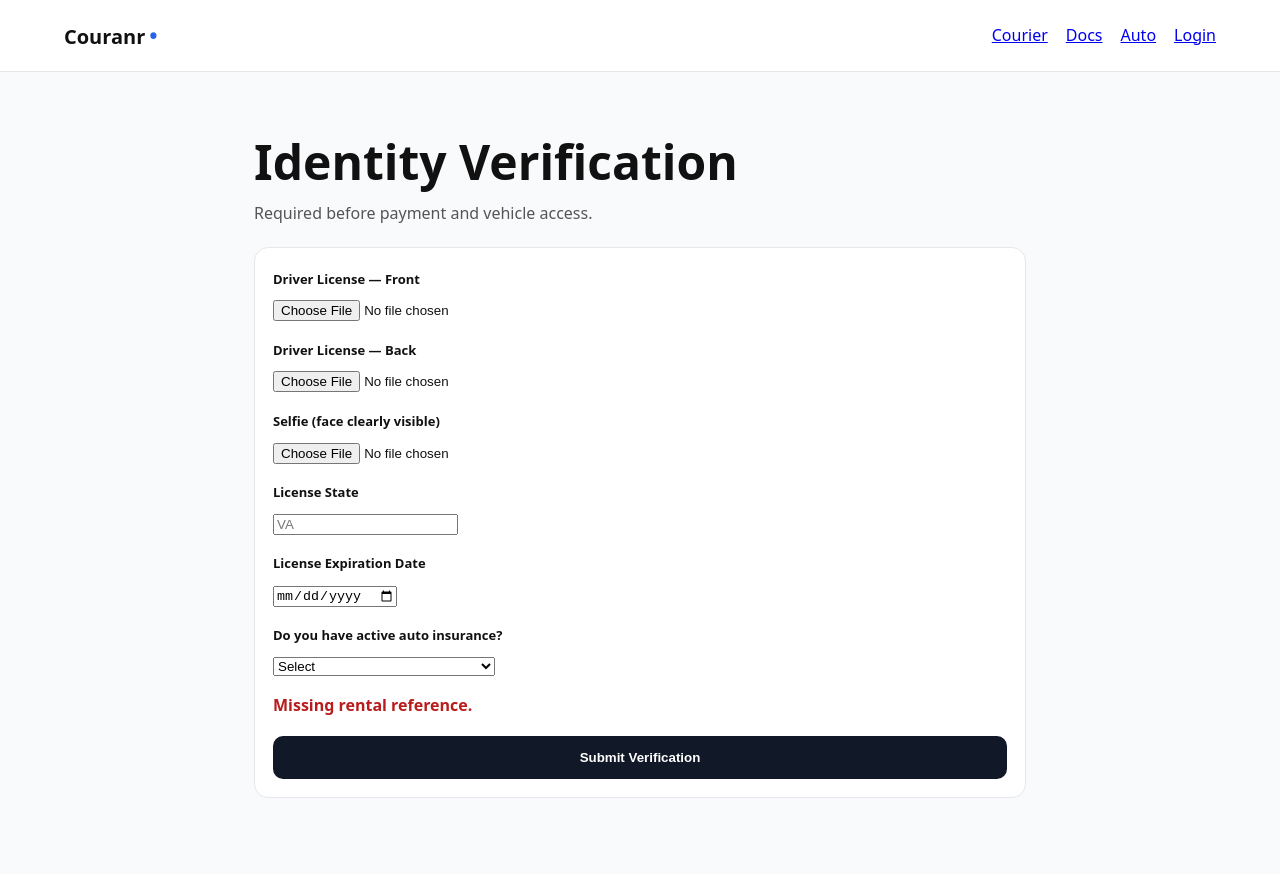
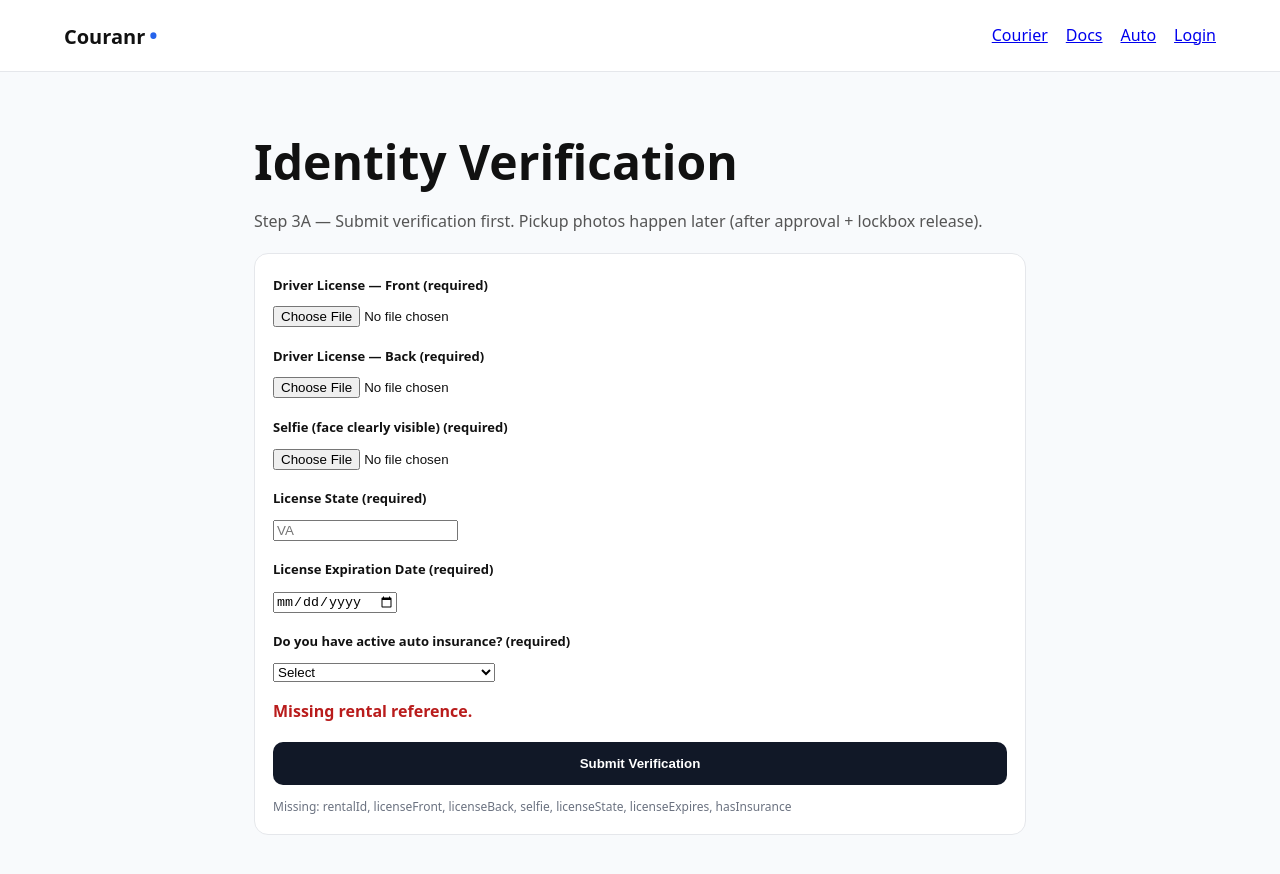
Before and after one commit to kkoly10/couranr-os, a Next.js app: page /auto/verify in a window 1280 px wide. Shown: the top 874 px of the page. Before the commit the page ends 850 px from the top, so only its background shows below. Built offline with nearby package versions, Linux system fonts and the light colour scheme; no server answers.

Commit message:
Update VerificationClient.tsx

```diff
--- a/app/auto/verify/VerificationClient.tsx
+++ b/app/auto/verify/VerificationClient.tsx
@@ -1,8 +1,10 @@
 "use client";
 
-import { useEffect, useState } from "react";
+import { useEffect, useMemo, useState } from "react";
 import { useRouter, useSearchParams } from "next/navigation";
 import { supabase } from "@/lib/supabaseClient";
+
+type Kind = "license_front" | "license_back" | "selfie";
 
 export default function VerificationClient() {
   const router = useRouter();
@@ -15,31 +17,76 @@ export default function VerificationClient() {
 
   const [licenseState, setLicenseState] = useState("");
   const [licenseExpires, setLicenseExpires] = useState("");
-  const [hasInsurance, setHasInsurance] = useState<string>("");
+  const [hasInsurance, setHasInsurance] = useState<string>(""); // "yes" | "no"
 
   const [busy, setBusy] = useState(false);
   const [error, setError] = useState<string | null>(null);
   const [success, setSuccess] = useState<string | null>(null);
+  const [progress, setProgress] = useState<string>("");
+
+  const missing = useMemo(() => {
+    const miss: string[] = [];
+    if (!rentalId) miss.push("rentalId");
+    if (!licenseFront) miss.push("licenseFront");
+    if (!licenseBack) miss.push("licenseBack");
+    if (!selfie) miss.push("selfie");
+    if (!licenseState) miss.push("licenseState");
+    if (!licenseExpires) miss.push("licenseExpires");
+    if (!hasInsurance) miss.push("hasInsurance");
+    return miss;
+  }, [rentalId, licenseFront, licenseBack, selfie, licenseState, licenseExpires, hasInsurance]);
 
   useEffect(() => {
-    if (!rentalId) {
-      setError("Missing rental reference.");
-    }
+    if (!rentalId) setError("Missing rental reference.");
   }, [rentalId]);
 
-  async function upload() {
+  async function uploadOne(
+    token: string,
+    kind: Kind,
+    file: File,
+    includeMeta: boolean
+  ) {
+    const form = new FormData();
+    form.append("rentalId", rentalId);
+    form.append("kind", kind);
+    form.append("file", file);
+
+    // Send license meta (state/expiry/insurance) at least once.
+    // Safe to include on all requests too, but we'll include only when includeMeta=true.
+    if (includeMeta) {
+      form.append("licenseState", licenseState.trim().toUpperCase());
+      form.append("licenseExpires", licenseExpires); // "YYYY-MM-DD"
+      // API expects boolean-ish string -> it converts "true"/"false"
+      form.append("hasInsurance", hasInsurance === "yes" ? "true" : "false");
+    }
+
+    const res = await fetch("/api/auto/upload-verification", {
+      method: "POST",
+      headers: {
+        Authorization: `Bearer ${token}`,
+      },
+      body: form,
+    });
+
+    const data = await res.json().catch(() => ({}));
+    if (!res.ok) {
+      throw new Error(data?.error || `Upload failed (${kind})`);
+    }
+    return data;
+  }
+
+  async function submitVerification() {
     setError(null);
     setSuccess(null);
+    setProgress("");
 
-    if (
-      !licenseFront ||
-      !licenseBack ||
-      !selfie ||
-      !licenseState ||
-      !licenseExpires ||
-      !hasInsurance
-    ) {
-      setError("All fields and photos are required.");
+    if (missing.length > 0) {
+      // Friendly message
+      const msg =
+        missing.includes("licenseState") || missing.includes("licenseExpires")
+          ? "Missing licenseState / licenseExpires"
+          : "All fields and photos are required.";
+      setError(msg);
       return;
     }
 
@@ -50,35 +97,33 @@ export default function VerificationClient() {
       const token = sessionRes.session?.access_token;
       if (!token) throw new Error("Not authenticated");
 
-      const form = new FormData();
-      form.append("rentalId", rentalId);
-      form.append("licenseFront", licenseFront);
-      form.append("licenseBack", licenseBack);
-      form.append("selfie", selfie);
-      form.append("licenseState", licenseState);
-      form.append("licenseExpires", licenseExpires);
-      form.append("hasInsurance", hasInsurance);
+      // Upload in order. Include meta on the first request so DB gets it early.
+      setProgress("Uploading license front…");
+      await uploadOne(token, "license_front", licenseFront!, true);
 
-      const res = await fetch("/api/auto/upload-verification", {
-        method: "POST",
-        headers: {
-          Authorization: `Bearer ${token}`,
-        },
-        body: form,
-      });
+      setProgress("Uploading license back…");
+      await uploadOne(token, "license_back", licenseBack!, false);
 
-      const data = await res.json().catch(() => ({}));
-      if (!res.ok) throw new Error(data?.error || "Upload failed");
+      setProgress("Uploading selfie…");
+      const final = await uploadOne(token, "selfie", selfie!, false);
 
-      setSuccess(
-        "Verification submitted. Our team will review shortly. You will be notified once approved."
-      );
+      // final.complete should be true after all 3 are present
+      if (!final?.complete) {
+        // Not fatal, but very unlikely now
+        setSuccess("Uploads saved. Verification is pending review.");
+      } else {
+        setSuccess("Verification submitted. Our team will review shortly.");
+      }
 
+      setProgress("");
+
+      // Send renter to auto dashboard (more specific than /dashboard)
       setTimeout(() => {
-        router.push("/dashboard");
-      }, 1200);
+        router.push("/dashboard/auto");
+      }, 900);
     } catch (e: any) {
-      setError(e.message || "Upload failed");
+      setProgress("");
+      setError(e?.message || "Upload failed");
     } finally {
       setBusy(false);
     }
@@ -86,33 +131,54 @@ export default function VerificationClient() {
 
   return (
     <div style={{ maxWidth: 820, margin: "0 auto", padding: 24 }}>
-      <h1>Identity Verification</h1>
-      <p style={{ color: "#555" }}>
-        Required before payment and vehicle access.
+      <h1 style={{ margin: 0 }}>Identity Verification</h1>
+      <p style={{ color: "#555", marginTop: 8 }}>
+        Step 3A — Submit verification first. Pickup photos happen later (after approval + lockbox release).
       </p>
 
       <div style={card}>
-        <Field label="Driver License — Front">
-          <input type="file" accept="image/*" onChange={(e) => setLicenseFront(e.target.files?.[0] || null)} />
+        <Field label="Driver License — Front (required)">
+          <input
+            type="file"
+            accept="image/*"
+            onChange={(e) => setLicenseFront(e.target.files?.[0] || null)}
+          />
         </Field>
 
-        <Field label="Driver License — Back">
-          <input type="file" accept="image/*" onChange={(e) => setLicenseBack(e.target.files?.[0] || null)} />
+        <Field label="Driver License — Back (required)">
+          <input
+            type="file"
+            accept="image/*"
+            onChange={(e) => setLicenseBack(e.target.files?.[0] || null)}
+          />
         </Field>
 
-        <Field label="Selfie (face clearly visible)">
-          <input type="file" accept="image/*" onChange={(e) => setSelfie(e.target.files?.[0] || null)} />
+        <Field label="Selfie (face clearly visible) (required)">
+          <input
+            type="file"
+            accept="image/*"
+            onChange={(e) => setSelfie(e.target.files?.[0] || null)}
+          />
         </Field>
 
-        <Field label="License State">
-          <input value={licenseState} onChange={(e) => setLicenseState(e.target.value.toUpperCase())} placeholder="VA" />
+        <Field label="License State (required)">
+          <input
+            value={licenseState}
+            onChange={(e) => setLicenseState(e.target.value.toUpperCase())}
+            placeholder="VA"
+            maxLength={2}
+          />
         </Field>
 
-        <Field label="License Expiration Date">
-          <input type="date" value={licenseExpires} onChange={(e) => setLicenseExpires(e.target.value)} />
+        <Field label="License Expiration Date (required)">
+          <input
+            type="date"
+            value={licenseExpires}
+            onChange={(e) => setLicenseExpires(e.target.value)}
+          />
         </Field>
 
-        <Field label="Do you have active auto insurance?">
+        <Field label="Do you have active auto insurance? (required)">
           <select value={hasInsurance} onChange={(e) => setHasInsurance(e.target.value)}>
             <option value="">Select</option>
             <option value="yes">Yes — I have my own insurance</option>
@@ -120,12 +186,13 @@ export default function VerificationClient() {
           </select>
         </Field>
 
-        {error && <p style={{ color: "#b91c1c", fontWeight: 700 }}>{error}</p>}
-        {success && <p style={{ color: "#166534", fontWeight: 700 }}>{success}</p>}
+        {progress && <p style={{ color: "#111", fontWeight: 700 }}>{progress}</p>}
+        {error && <p style={{ color: "#b91c1c", fontWeight: 800 }}>{error}</p>}
+        {success && <p style={{ color: "#166534", fontWeight: 800 }}>{success}</p>}
 
         <button
           disabled={busy}
-          onClick={upload}
+          onClick={submitVerification}
           style={{
             marginTop: 18,
             width: "100%",
@@ -134,12 +201,17 @@ export default function VerificationClient() {
             border: "none",
             background: "#111827",
             color: "#fff",
-            fontWeight: 800,
+            fontWeight: 900,
             cursor: busy ? "not-allowed" : "pointer",
+            opacity: busy ? 0.85 : 1,
           }}
         >
           {busy ? "Submitting…" : "Submit Verification"}
         </button>
+
+        <div style={{ marginTop: 12, fontSize: 12, color: "#6b7280" }}>
+          Missing: {missing.length ? missing.join(", ") : "none"}
+        </div>
       </div>
     </div>
   );
@@ -148,14 +220,14 @@ export default function VerificationClient() {
 function Field({ label, children }: { label: string; children: React.ReactNode }) {
   return (
     <div style={{ marginBottom: 14 }}>
-      <label style={{ fontWeight: 700, fontSize: 13 }}>{label}</label>
+      <label style={{ fontWeight: 800, fontSize: 13 }}>{label}</label>
       <div style={{ marginTop: 6 }}>{children}</div>
     </div>
   );
 }
 
 const card: React.CSSProperties = {
-  marginTop: 20,
+  marginTop: 18,
   border: "1px solid #e5e7eb",
   borderRadius: 14,
   padding: 18,
```
